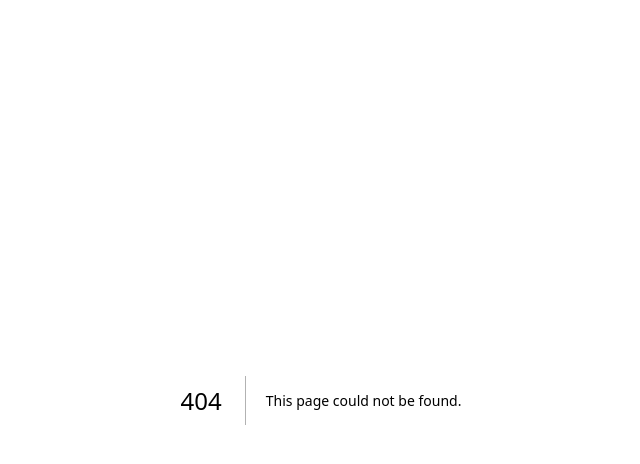
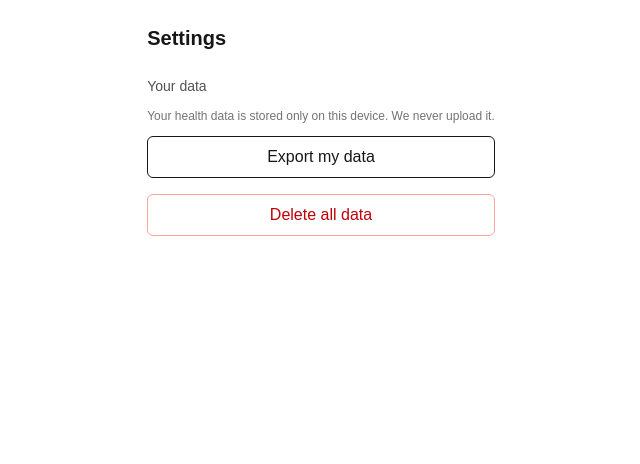
Before and after one commit to deepakpk-dev/lumen, a Next.js app: page /settings in a window 1280 px wide. Before the commit this address had no page. Shown: the top 464 px of the page, without its empty margins (319-959 px from the left). Built offline with nearby package versions, Linux system fonts and the light colour scheme.

Commit message:
feat(settings): local data export and hard delete

```diff
--- /dev/null
+++ b/app/settings/page.tsx
@@ -0,0 +1,20 @@
+'use client';
+
+import { useRouter } from 'next/navigation';
+import { DataControls } from '@/src/components/DataControls';
+
+export default function SettingsPage() {
+  const router = useRouter();
+  return (
+    <main className="mx-auto max-w-md space-y-6 p-6">
+      <h1 className="text-xl font-semibold">Settings</h1>
+      <section className="space-y-3">
+        <h2 className="text-sm font-medium text-neutral-600">Your data</h2>
+        <p className="text-xs text-neutral-500">
+          Your health data is stored only on this device. We never upload it.
+        </p>
+        <DataControls onDeleted={() => router.replace('/onboarding')} />
+      </section>
+    </main>
+  );
+}
--- /dev/null
+++ b/src/components/DataControls.tsx
@@ -0,0 +1,72 @@
+'use client';
+
+import { useState } from 'react';
+import { deleteAll, exportAll } from '@/src/data/repository';
+import { buildExportBlob } from '@/src/data/export';
+
+export function DataControls({ onDeleted }: { onDeleted?: () => void }) {
+  const [confirming, setConfirming] = useState(false);
+
+  async function handleExport() {
+    const data = await exportAll();
+    const { filename, json } = buildExportBlob(data);
+    const blob = new Blob([json], { type: 'application/json' });
+    const url = URL.createObjectURL(blob);
+    const a = document.createElement('a');
+    a.href = url;
+    a.download = filename;
+    a.click();
+    URL.revokeObjectURL(url);
+  }
+
+  async function handleDelete() {
+    await deleteAll();
+    setConfirming(false);
+    onDeleted?.();
+  }
+
+  return (
+    <div className="space-y-4">
+      <button
+        type="button"
+        onClick={handleExport}
+        className="w-full rounded-md border px-4 py-2"
+      >
+        Export my data
+      </button>
+
+      {!confirming ? (
+        <button
+          type="button"
+          onClick={() => setConfirming(true)}
+          className="w-full rounded-md border border-red-300 px-4 py-2 text-red-700"
+        >
+          Delete all data
+        </button>
+      ) : (
+        <div className="space-y-2 rounded-md border border-red-300 p-3">
+          <p className="text-sm text-red-700">
+            This permanently deletes everything on this device. This cannot be
+            undone.
+          </p>
+          <div className="flex gap-2">
+            <button
+              type="button"
+              onClick={handleDelete}
+              className="flex-1 rounded-md bg-red-600 px-4 py-2 text-white"
+            >
+              Yes, delete
+            </button>
+            <button
+              type="button"
+              onClick={() => setConfirming(false)}
+              className="flex-1 rounded-md border px-4 py-2"
+            >
+              Cancel
+            </button>
+          </div>
+        </div>
+      )}
+    </div>
+  );
+}
--- /dev/null
+++ b/src/data/export.ts
@@ -0,0 +1,18 @@
+import type { Cycle, DailyLog } from '@/src/domain/types';
+import { todayISO } from '@/src/domain/dates';
+
+export function buildExportBlob(data: {
+  cycles: Cycle[];
+  dailyLogs: DailyLog[];
+}): { filename: string; json: string } {
+  const payload = {
+    version: 1 as const,
+    exportedAt: new Date().toISOString(),
+    cycles: data.cycles,
+    dailyLogs: data.dailyLogs,
+  };
+  return {
+    filename: `lumen-export-${todayISO()}.json`,
+    json: JSON.stringify(payload, null, 2),
+  };
+}
```
Also changed, not shown: 1 other file (tests, documents, lock files or other folders).
